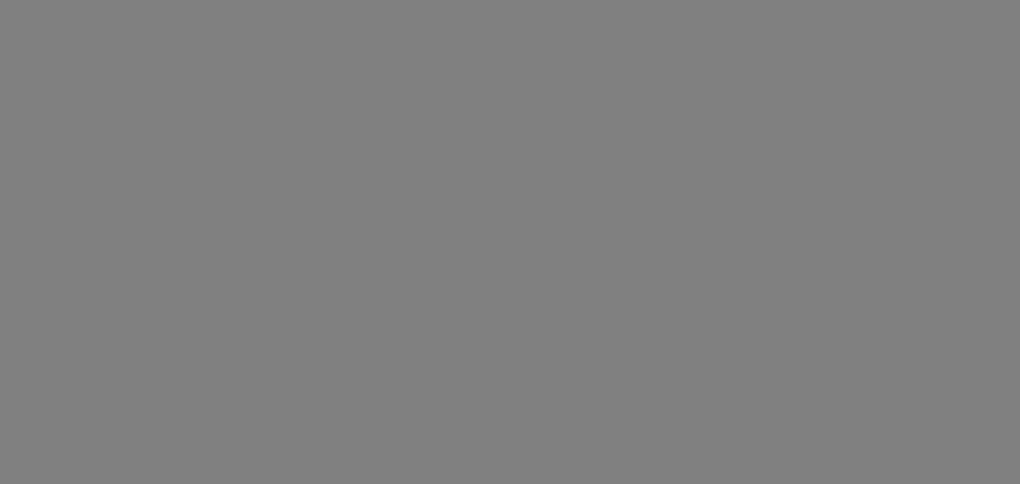
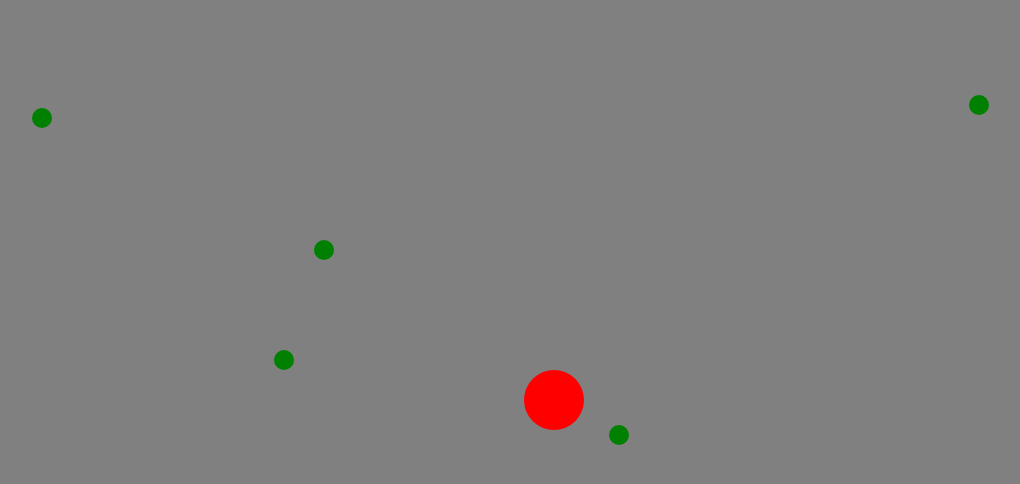
Before and after one commit to calilrenner/redball, a plain HTML site: page index.html in a window 1280 px wide. Shown: the whole page, without its empty margins (86-1106 px from the left). Drawn offline with Linux system fonts and the light colour scheme.

Commit message:
implemented game in js vanilla

```diff
--- /dev/null
+++ b/JS/Circle.js
@@ -0,0 +1,16 @@
+class Circle {
+  constructor(x, y, radius, color, context) {
+    this.x = x;
+    this.y = y;
+    this.radius = radius;
+    this.color = color;
+    this.context = context;
+  }
+
+  draw(x, y, radius, color) {
+    this.context.beginPath();
+    this.context.fillStyle = color;
+    this.context.arc(x, y, radius, 0, 2 * Math.PI);
+    this.context.fill();
+  }
+}
--- /dev/null
+++ b/JS/Enemy.js
@@ -0,0 +1,33 @@
+class Enemy {
+  constructor(x, y, radius, color, speedX, speedY, context) {
+    this.x = x;
+    this.y = y;
+    this.radius = radius;
+    this.color = color;
+    this.speedX = speedX;
+    this.speedY = speedY;
+    this.context = context;
+
+    this.circle = new Circle(
+      this.x,
+      this.y,
+      this.radius,
+      this.color,
+      this.context
+    );
+  }
+
+  draw(x, y) {
+    this.circle.draw(x, y, this.radius, this.color);
+  }
+
+  checkEnemyOutOfScreen(screenWidth, screenHeight) {
+    if (this.x > screenWidth || this.x < 0) {
+      this.speedX *= -1;
+    }
+
+    if (this.y > screenHeight || this.y < 0) {
+      this.speedY *= -1;
+    }
+  }
+}
--- /dev/null
+++ b/JS/Game.js
@@ -0,0 +1,93 @@
+class Game {
+  constructor(screenWidth, screenHeight, canvas, window) {
+    this.screenWidth = screenWidth;
+    this.screenHeight = screenHeight;
+    this.canvas = canvas;
+    this.window = window;
+    this.fps = 1000 / 60;
+    this.intervalId;
+
+    this.configCanvas();
+    this.configPlayers();
+  }
+
+  configPlayers() {
+    this.player = new Player(
+      this.screenWidth / 2,
+      this.screenHeight / 2,
+      20,
+      "red",
+      this.context
+    );
+    this.enemies = [
+      new Enemy(0, 0, 10, "green", 15, 15, this.context),
+      new Enemy(10, 10, 10, "green", 5, 5, this.context),
+      new Enemy(20, 20, 10, "green", 10, 10, this.context),
+    ];
+  }
+
+  configCanvas() {
+    this.context = canvas.getContext("2d");
+    this.canvas.width = this.screenWidth;
+    this.canvas.height = this.screenHeight;
+  }
+
+  movePlayer(event) {
+    this.player.x = event.clientX;
+    this.player.y = event.clientY;
+  }
+
+  moveEnemy() {
+    this.enemies.map((enemy) => {
+      enemy.x += enemy.speedX;
+      enemy.y += enemy.speedY;
+
+      enemy.draw(enemy.x, enemy.y);
+      enemy.checkEnemyOutOfScreen(this.screenWidth, this.screenHeight);
+      this.checkColision(enemy);
+    });
+  }
+
+  checkColision(enemy) {
+    const dist = Math.sqrt(
+      (this.player.x - enemy.x) ** 2 + (this.player.y - enemy.y) ** 2
+    );
+
+    if (dist <= this.player.radius + enemy.radius) {
+      alert("DEU RUIM");
+      this.clearScreen();
+      clearInterval(this.intervalId);
+      this.enemies = [];
+
+      this.window.location.reload();
+    }
+  }
+
+  clearScreen() {
+    this.context.clearRect(0, 0, canvas.width, canvas.height);
+  }
+
+  increaseDificulty() {
+    this.enemies.push(new Enemy(10, 0, 10, "green", 2, 2, this.context));
+    this.player.increaseSize();
+  }
+
+  turn() {
+    setInterval(() => {
+      this.increaseDificulty();
+    }, 2000);
+  }
+
+  gameLoop() {
+    this.clearScreen();
+    this.player.draw(this.player.x, this.player.y);
+    this.moveEnemy();
+  }
+
+  start() {
+    this.intervalId = setInterval(() => {
+      this.gameLoop();
+    }, this.fps);
+    this.turn();
+  }
+}
--- /dev/null
+++ b/JS/Player.js
@@ -0,0 +1,29 @@
+class Player {
+  constructor(initX, intitY, radius = 100, color = "red", context) {
+    this.x = initX;
+    this.y = intitY;
+    this.radius = radius;
+    this.color = color;
+    this.context = context;
+
+    this.circle = new Circle(
+      this.x,
+      this.y,
+      this.radius,
+      this.color,
+      this.context
+    );
+  }
+
+  draw(x, y) {
+    this.circle.draw(x, y, this.radius, this.color);
+  }
+
+  increaseSize() {
+    this.radius += 5;
+  }
+
+  decreaseSize() {
+    this.radius -= 5;
+  }
+}
--- a/JS/app.js
+++ b/JS/app.js
@@ -1,86 +1,11 @@
 const canvas = document.querySelector("#canvas");
 const screenWidth = window.innerWidth;
 const screenHeight = window.innerHeight;
-const context = canvas.getContext("2d");
 
-let gameLoopId;
+const game = new Game(screenWidth, screenHeight, canvas, window);
 
-canvas.width = screenWidth;
-canvas.height = screenHeight;
+canvas.addEventListener("mousemove", (event) => {
+  game.movePlayer(event);
+});
 
-let player = {
-  x: screenWidth / 2,
-  y: screenHeight / 2,
-  radius: 40,
-  color: "red",
-};
-
-let enemy = {
-  x: 200,
-  y: 200,
-  radius: 50,
-  color: "green",
-  speedX: 5,
-  speedY: 5,
-};
-
-function drawPlayer() {
-  drawCircle(player.x, player.y, player.radius, player.color);
-}
-
-function drawEnemy() {
-  drawCircle(enemy.x, enemy.y, enemy.radius, enemy.color);
-}
-
-function drawCircle(x, y, radius, color) {
-  context.beginPath();
-  context.fillStyle = color;
-  context.arc(x, y, radius, 0, 2 * Math.PI);
-  context.fill();
-}
-
-function movePlayer(event) {
-  player.x = event.clientX;
-  player.y = event.clientY;
-}
-
-function moveEnemy() {
-  enemy.x += enemy.speedX;
-  enemy.y += enemy.speedY;
-}
-
-function checkEnemyOutOfScreen() {
-  if (enemy.x > screenWidth || enemy.x < 0) {
-    enemy.speedX *= -1;
-  }
-  if (enemy.y > screenHeight || enemy.y < 0) {
-    enemy.speedY *= -1;
-  }
-}
-
-function checkColision() {
-  const dist = Math.sqrt((player.x - enemy.x) ** 2 + (player.y - enemy.y) ** 2);
-  console.log(dist);
-  if (dist <= player.radius + enemy.radius) {
-    alert("DEU RUIM");
-    clearScreen();
-    clearInterval(gameLoopId);
-  }
-}
-
-function clearScreen() {
-  context.clearRect(0, 0, canvas.width, canvas.height);
-}
-
-function gameLoop() {
-  clearScreen();
-  drawPlayer();
-  drawEnemy();
-  moveEnemy();
-  checkEnemyOutOfScreen();
-  checkColision();
-}
-
-gameLoopId = setInterval(() => {
-  gameLoop();
-}, 1000 / 120);
+game.start();
--- a/index.html
+++ b/index.html
@@ -17,7 +17,12 @@
 
 <body>
 
-    <canvas id="canvas" onmousemove="movePlayer(event)"></canvas>
+    <canvas id="canvas"></canvas>
+
+    <script src="./JS/Circle.js"></script>
+    <script src="./JS/Player.js"></script>
+    <script src="./JS/Enemy.js"></script>
+    <script src="./JS/Game.js"></script>
 
     <script src="./JS/app.js"></script>
 </body>
```
